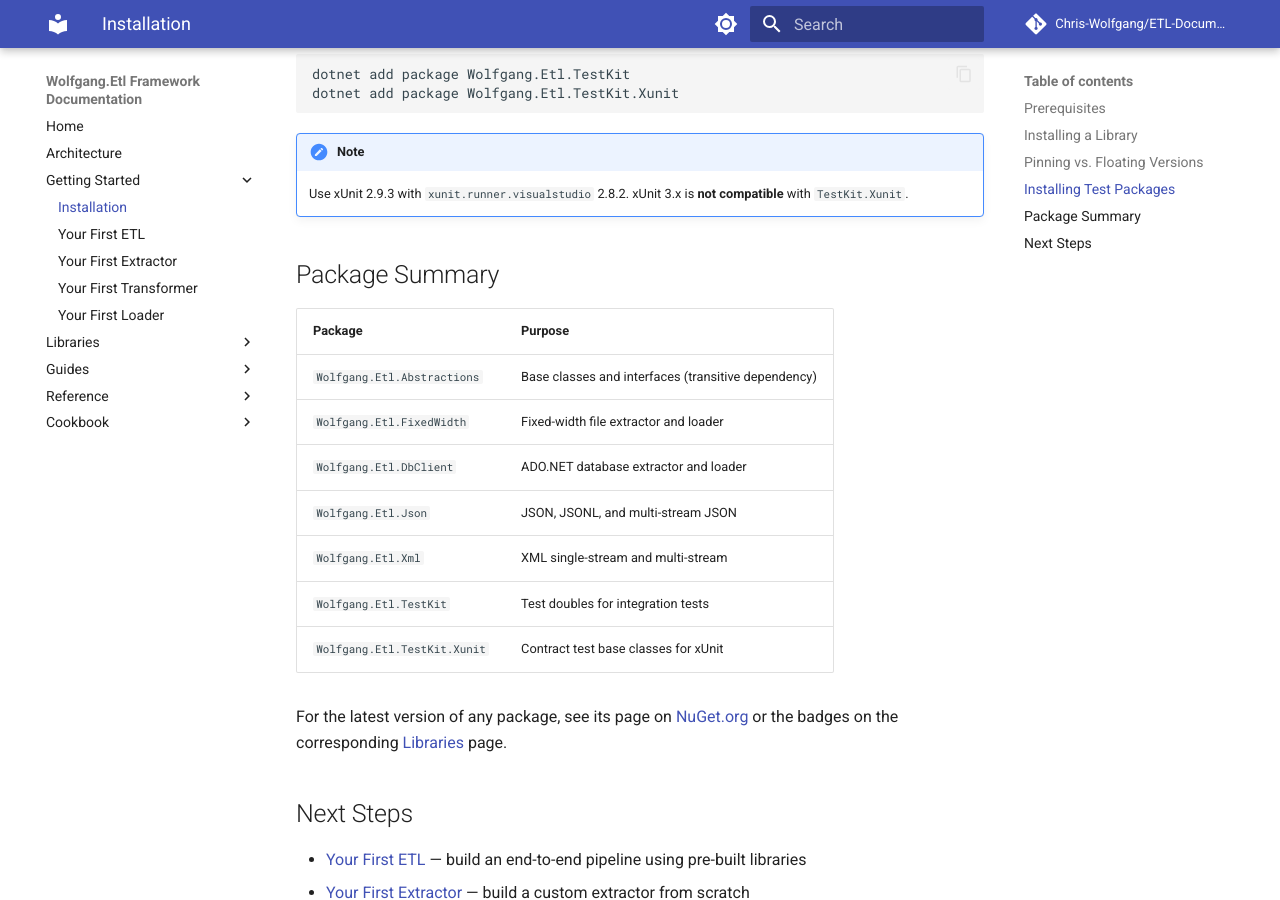
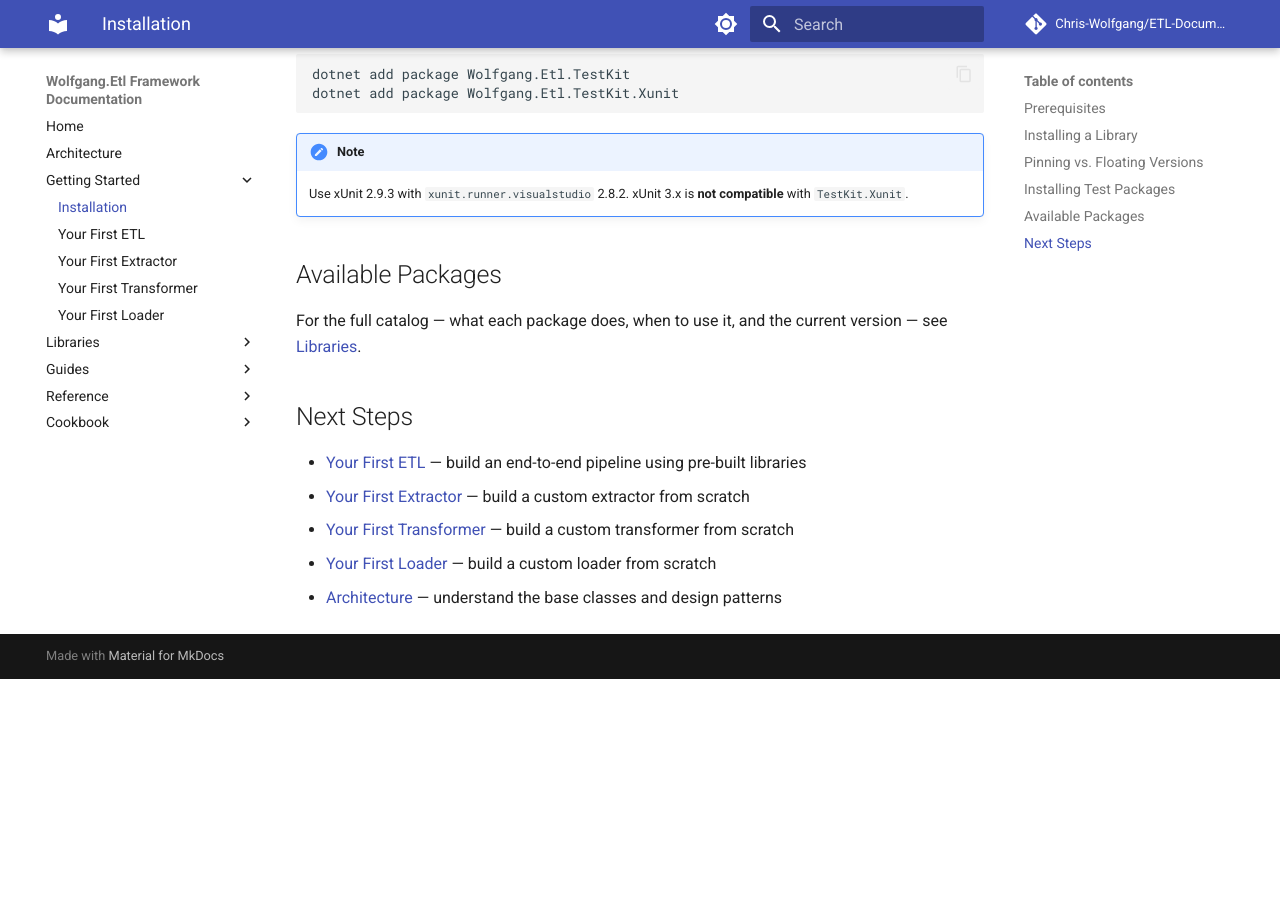
Before and after one commit to Chris-Wolfgang/ETL-Documentation, an MkDocs documentation site: the page built from docs/getting-started/installation.md, in a window 1280 px wide and 900 px high, scrolled down 1702 px. Built offline with MkDocs 1.6.1 and Material for MkDocs 9.7.7, drawn with Linux system fonts in a browser that asks for light colours; comment, search, counter and statistics services are not loaded; after the commit the page ends 2381 px from its top, so only the background shows below that.

Commit message:
docs: drop Package Summary table in favor of Libraries link
The Package Summary table on the Installation page duplicates the
catalog already maintained on the Libraries index page. Replaced it
with a short "Available Packages" pointer to /libraries/, which is
the single source of truth for what each package does, when to use it,
and the current version (via shields.io badges on each Library page).

Co-Authored-By: Claude Opus 4.7 (1M context) <noreply@anthropic.com>

```diff
--- a/docs/getting-started/installation.md
+++ b/docs/getting-started/installation.md
@@ -68,19 +68,9 @@ dotnet add package Wolfgang.Etl.TestKit.Xunit
 !!! note
     Use xUnit 2.9.3 with `xunit.runner.visualstudio` 2.8.2. xUnit 3.x is **not compatible** with `TestKit.Xunit`.
 
-## Package Summary
+## Available Packages
 
-| Package | Purpose |
-|---------|---------|
-| `Wolfgang.Etl.Abstractions` | Base classes and interfaces (transitive dependency) |
-| `Wolfgang.Etl.FixedWidth` | Fixed-width file extractor and loader |
-| `Wolfgang.Etl.DbClient` | ADO.NET database extractor and loader |
-| `Wolfgang.Etl.Json` | JSON, JSONL, and multi-stream JSON |
-| `Wolfgang.Etl.Xml` | XML single-stream and multi-stream |
-| `Wolfgang.Etl.TestKit` | Test doubles for integration tests |
-| `Wolfgang.Etl.TestKit.Xunit` | Contract test base classes for xUnit |
-
-For the latest version of any package, see its page on [NuGet.org](https://www.nuget.org/profiles/Chris-Wolfgang) or the badges on the corresponding [Libraries](../libraries/index.md) page.
+For the full catalog — what each package does, when to use it, and the current version — see [Libraries](../libraries/index.md).
 
 ## Next Steps
 
```
